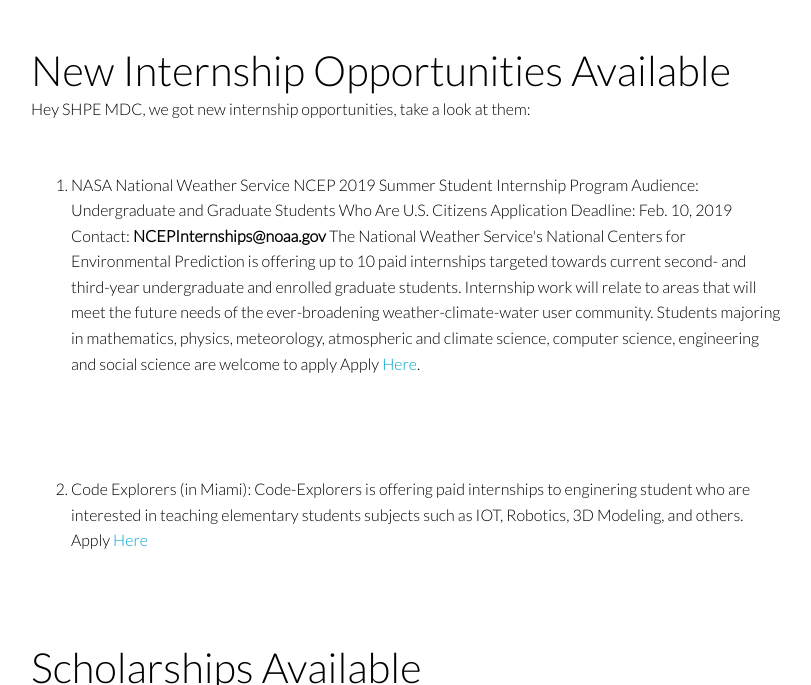
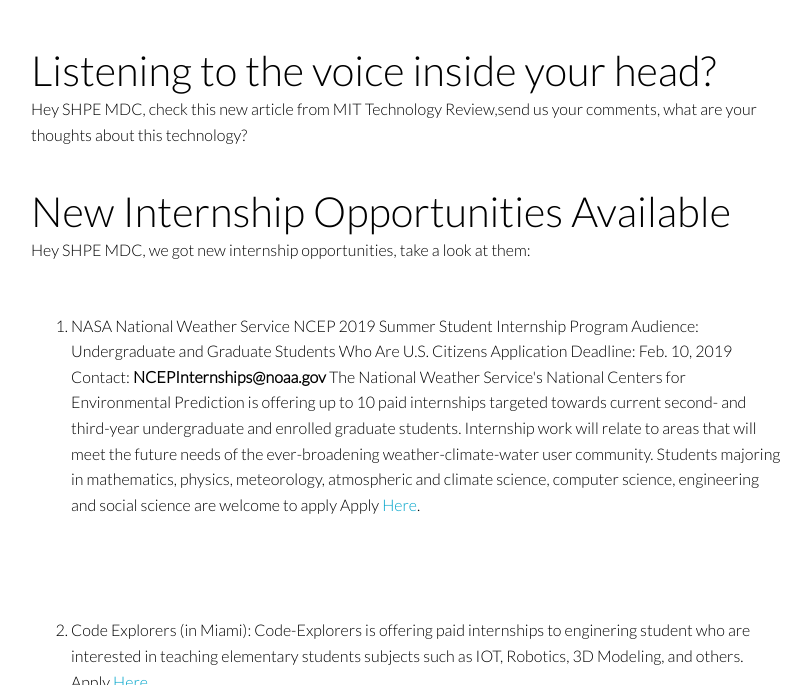
Before and after one commit to Hialeah/shpe, a Jekyll site: the page built from news.html, in a window 1280 px wide and 900 px high, scrolled down 689 px, cut to the strip 215-900 px from the top of the window. Shown: the whole strip, without its empty margins (234-1045 px from the left). Built offline with Jekyll 4.4.1, drawn with Linux system fonts in a browser that asks for light colours; nearby versions of some CDN libraries.

Commit message:
Update news.html

```diff
--- a/news.html
+++ b/news.html
@@ -21,7 +21,12 @@
 
 			<!-- TODO: Iterate over news and display it here -->
 			<li class="blog-post">
-
+				<!-- Another Post -->
+				<h2><a href="#">Listening to the voice inside your head?</a></h2>
+				<div class="post-content">
+							Hey SHPE MDC, check this new article from  MIT Technology  Review,send  us your  comments, what are your  thoughts about this technology?
+							<a  href="https://www.technologyreview.com/s/610949/say-goodbye-to-alexa-and-hello-to-gadgets-listening-to-the-voice-inside-your-head/"</a>
+				</div>
 				<!-- Another Post -->
 				<h2><a href="#">New Internship Opportunities Available</a></h2>
 				<div class="post-content">
```
